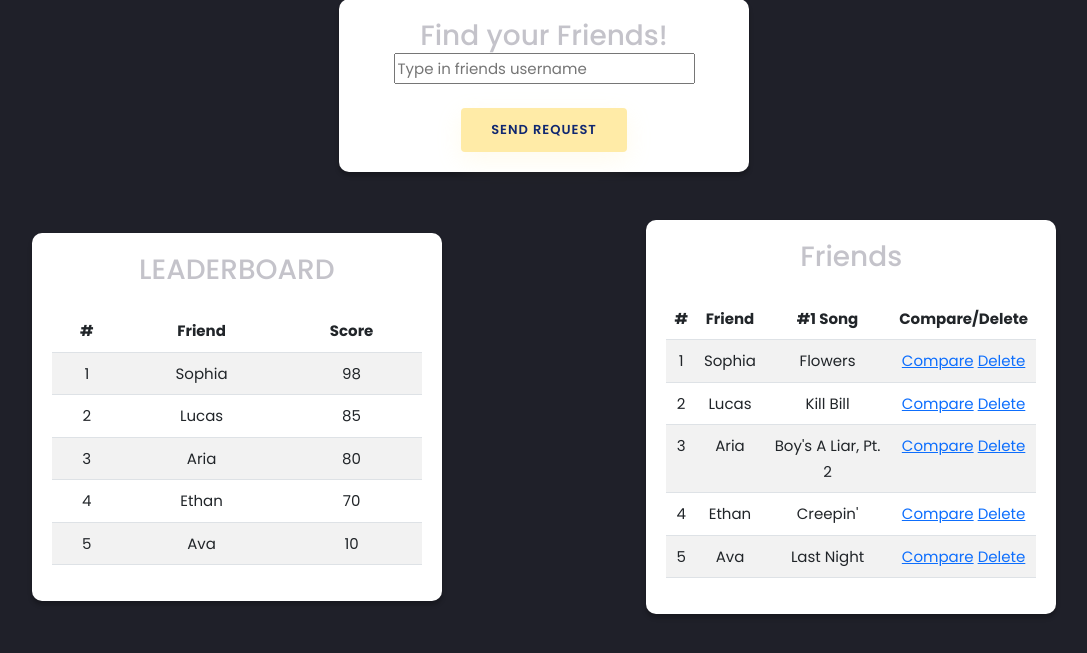
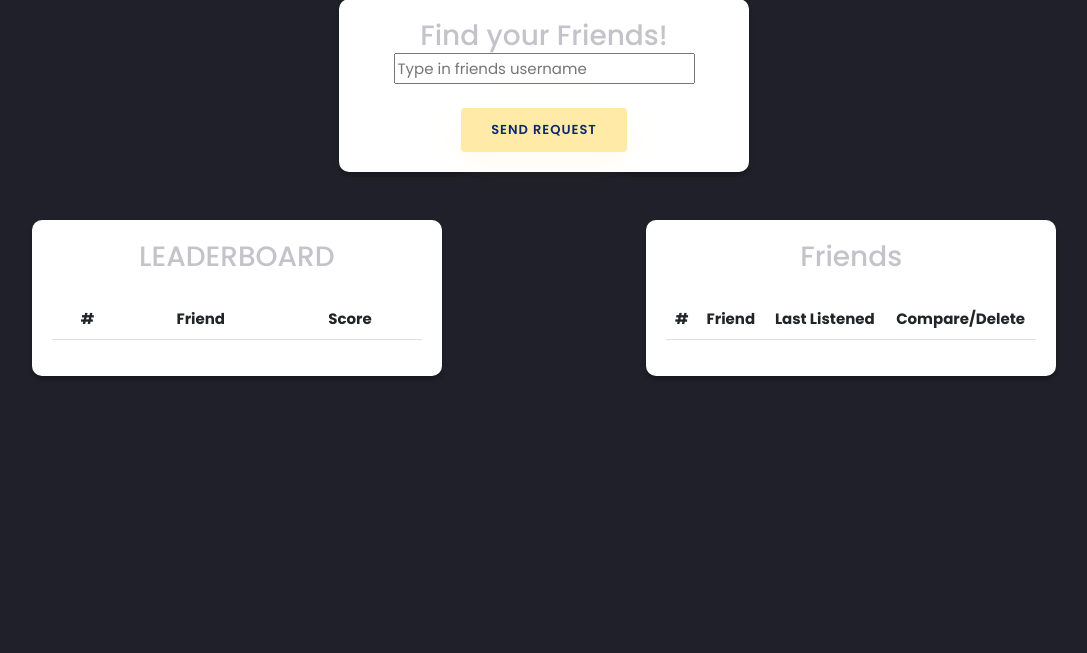
Before and after one commit to Scooney6/Euphonic, a Flask app: page /home in a window 1280 px wide. Shown: the part 121-774 px from the top of the page, without its empty margins (96-1183 px from the left). Run offline with Flask 2, Linux system fonts and the light colour scheme; the visitor is signed in with stand-in values (Sample User, id 1); lists and menus that the app fills with data are empty; parts of the project's set-up code (start-up, migrations or seed data) failed here and were passed over; some libraries are stand-ins or nearby versions.

Commit message:
Implement caching in spotify api, start on getting data for friend table on home page

```diff
--- a/Flask/templates/home.html
+++ b/Flask/templates/home.html
@@ -81,7 +81,7 @@
                             <tr>
                                 <th scope="col">#</th>
                                 <th scope="col">Friend</th>
-                                <th scope="col">#1 Song</th>
+                                <th scope="col">Last Listened</th>
                                 <th scope="col">Compare/Delete</th>
                             </tr>
                         </thead>
--- a/Flask/views.py
+++ b/Flask/views.py
@@ -84,43 +84,17 @@ def home():
     # If the user is logged in
     if 'loggedin' in session:
         # print(makeGetRequest(session, 'https://api.spotify.com/v1/me/top/tracks', {'limit': '5'}))
-        # Testcase
-        friends = [
-            {
-                "first_name": "Sophia",
-                "last_name": "Robertson",
-                "score": 98,
-                "track": "Flowers"
-            },
-            {
-                "first_name": "Lucas",
-                "last_name": "Johnson",
-                "score": 85,
-                "track": "Kill Bill"
-            },
-            {
-                "first_name": "Aria",
-                "last_name": "Patel",
-                "score": 80,
-                "track": "Boy's A Liar, Pt. 2"
-            },
-            {
-                "first_name": "Ethan",
-                "last_name": "Baker",
-                "score": 70,
-                "track": "Creepin'"
-            },
-            {
-                "first_name": "Ava",
-                "last_name": "Kim",
-                "score": 10,
-                "track": "Last Night"
-            }
-        ]
+
+        # data = {}
+        # friend_ids = getFriends(session)
+        # for fid in friend_ids:
+            # data[fid]['username'] = getUsernameByID(fid)
+            # data[fid]['track'] = getLastListened(fid)
+        # print(data)
         # Sort friends list by descending score
-        friends.sort(key=lambda x: x['score'], reverse=True)
+        # data.sort(key=lambda x: x['score'], reverse=True)
         # Code
-        return render_template("home.html", username=session['username'], friends=friends)
+        return render_template("home.html", username=session['username'])
     else:
         return redirect("/")
 
@@ -129,8 +103,11 @@ def home():
 def addFriendRoute():
     if 'friend_username' in request.form:
         if getUsername(request.form['friend_username']):
-            addFriend(session['uid'], request.form['friend_username'])
-            return redirect('home')
+            if getSpotifyID(getUID(request.form['friend_username'])):
+                addFriend(session['uid'], request.form['friend_username'])
+                return redirect('home')
+            else:
+                return render_template('home.html', msg='That user must link their Spotify first!')
         else:
             return render_template('home.html', msg="Username not found")
 
```
Also changed, not shown: API/spotify.py (+31 -5 lines), Database/db.py (+9 -7 lines).
